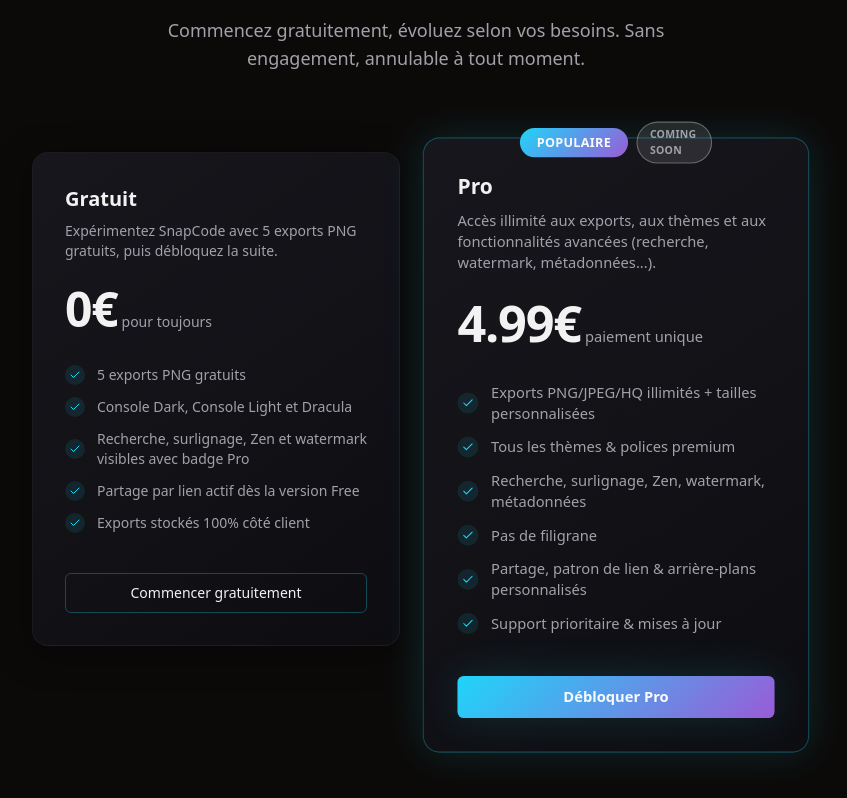
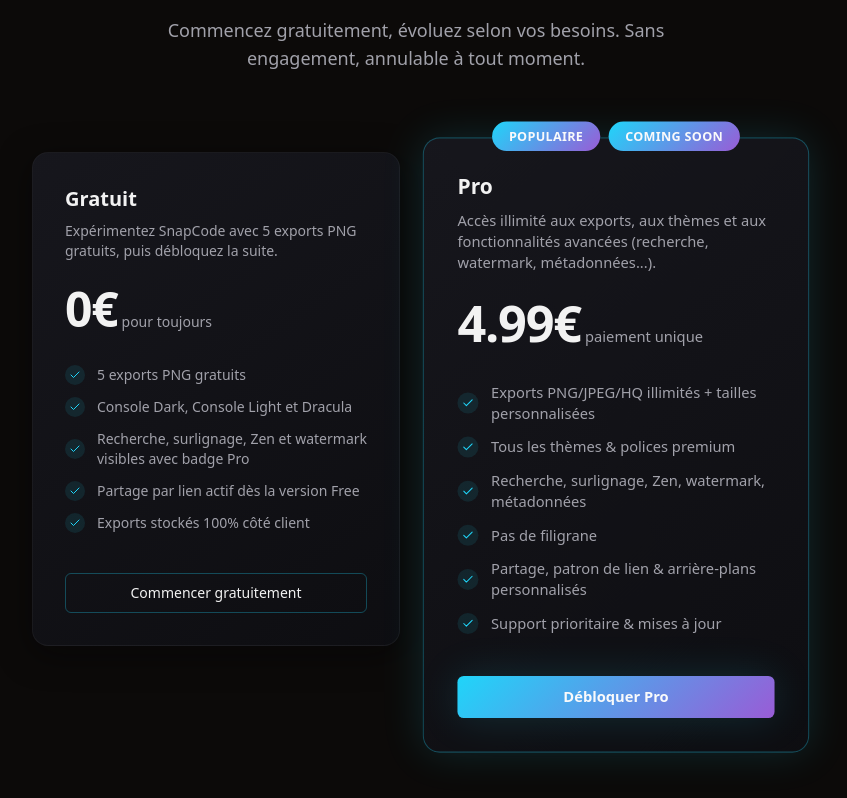
Before and after one commit to leduss/CodeScreenshot, a Next.js app: page / in a window 1280 px wide. Shown: the part 3128-3926 px from the top of the page, without its empty margins (224-1071 px from the left). Built offline with nearby package versions, Linux system fonts and the light colour scheme.

Commit message:
fix: prevent pricing badge text wrap

```diff
--- a/src/components/landing/pricing.tsx
+++ b/src/components/landing/pricing.tsx
@@ -104,11 +104,11 @@
               }`}
             >
               {plan.highlighted && (
-                <div className="absolute -top-4 left-1/2 flex items-center gap-2 -translate-x-1/2">
+                <div className="absolute -top-4 left-1/2 flex -translate-x-1/2 items-center gap-2">
                   <span className="bg-gradient-primary rounded-full px-4 py-1.5 text-xs font-bold uppercase tracking-wide text-primary-foreground">
                     Populaire
                   </span>
-                  <span className="rounded-full border border-white/30 bg-white/10 px-3 py-1 text-[10px] font-semibold uppercase tracking-wide text-muted-foreground">
+                  <span className="bg-gradient-primary rounded-full px-4 py-1.5 text-xs font-bold uppercase tracking-wide text-primary-foreground whitespace-nowrap">
                     Coming soon
                   </span>
                 </div>
```
